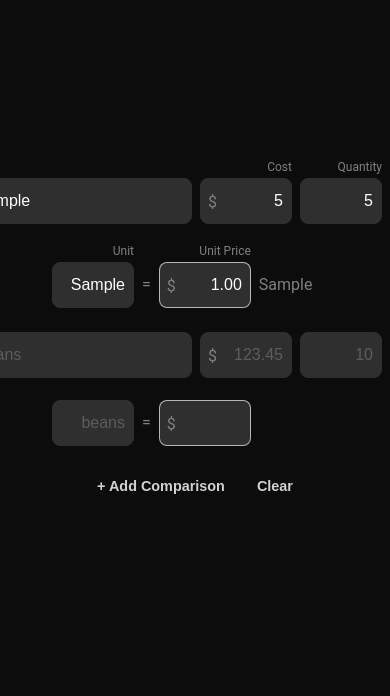
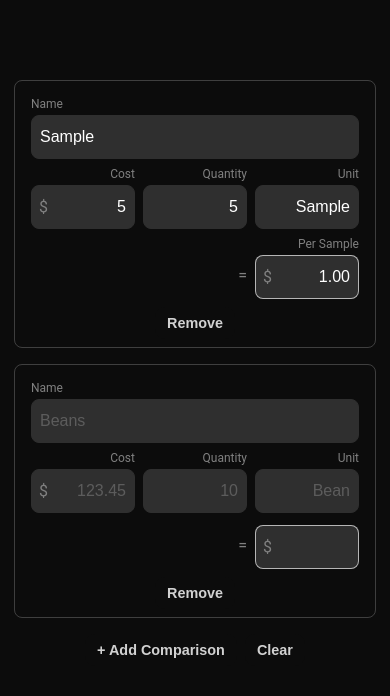
Before and after one commit to mjleonides/unit-pricer, a Vue app: page / in a window 390 px wide. Both pictures are taken after typing "Sample", "5", "5", "Sample" into the empty fields and a click on the button "+ Add Comparison". Shown: the top 696 px of the page. Built offline with nearby package versions, Linux system fonts and the light colour scheme; the HTML template or start-up script is replaced by a standard one.

Commit message:
Wow might be done

```diff
--- a/src/App.vue
+++ b/src/App.vue
@@ -24,6 +24,10 @@ const store = usePricesStore()
 <style>
 :root {
   --bg-color: rgb(12, 12, 12);
+}
+
+* {
+  box-sizing: border-box;
 }
 
 body {
@@ -53,11 +57,17 @@ button:focus-visible {
   background-color: rgba(70, 70, 70, 0.664);
   transition: background-color 0.3s ease-in-out;
 }
+
+@media screen and (max-width: 796px) {
+  .line-item label {
+    display: block;
+  }
+}
 </style>
 
 <style scoped>
 .table {
-  margin: 10rem auto;
+  margin: 5rem auto;
   max-width: max-content;
 }
 .button-container {
--- a/src/components/FieldComponent.vue
+++ b/src/components/FieldComponent.vue
@@ -1,6 +1,6 @@
 <template>
   <div class="field">
-    <label class="label" :for="id">{{ label }}</label>
+    <label class="label" :for="id" :class="{ 'label--show': showLabel }">{{ label }}</label>
     <div class="input-container">
       <span v-if="prefix" class="prefix">{{ prefix }}</span
       ><input
@@ -10,6 +10,7 @@
         :placeholder="placeholder"
         v-model="value"
         :readonly="readonly"
+        :inputmode="inputmode"
       />
     </div>
   </div>
@@ -27,6 +28,8 @@ interface Props {
   modelValue?: any
   prefix?: string
   readonly?: boolean
+  inputmode?: any
+  showLabel?: boolean
 }
 
 // interface PropsText {
@@ -63,6 +66,7 @@ const value = computed({
 .field {
   display: flex;
   flex-direction: column;
+  width: 100%;
 }
 
 .input-container {
@@ -81,6 +85,8 @@ input {
   padding: 0.75rem 0.5rem;
   font-size: 1rem;
   min-height: 1.25rem;
+
+  width: 100%;
 }
 
 .prefix {
@@ -105,6 +111,10 @@ label {
   font-size: 0.75rem;
 }
 
+.label--show {
+  display: block;
+}
+
 .prefix {
   color: grey;
   margin-inline-end: 0.125rem;
--- a/src/components/LineItem.vue
+++ b/src/components/LineItem.vue
@@ -1,16 +1,6 @@
 <template>
   <div class="line-item">
     <div class="row">
-      <div class="button-container">
-        <button
-          v-if="store.priceCount > 1"
-          id="remove-button"
-          title="Remove line"
-          @click="emit('onRemove')"
-        >
-          x
-        </button>
-      </div>
       <FieldComponent
         :id="`row-${price.key}-name`"
         name="name"
@@ -20,6 +10,8 @@
         :model-value="price.name"
         @update:model-value="(newValue) => store.updatePrice(price.key, 'name', newValue)"
       />
+    </div>
+    <div class="row">
       <FieldComponent
         :id="`row-${price.key}-cost`"
         class="small-field"
@@ -29,6 +21,7 @@
         placeholder="123.45"
         :model-value="price.cost"
         prefix="$"
+        inputmode="decimal"
         @update:model-value="(newValue) => store.updatePrice(price.key, 'cost', newValue)"
       />
       <FieldComponent
@@ -38,35 +31,40 @@
         label="Quantity"
         type="number"
         placeholder="10"
+        inputmode="numeric"
         :model-value="price.quantity"
         @update:model-value="(newValue) => store.updatePrice(price.key, 'quantity', newValue)"
       />
-    </div>
-    <div class="row">
       <FieldComponent
         :id="`row-${price.key}-unit`"
         class="small-field"
         name="unit"
         label="Unit"
         type="text"
-        placeholder="beans"
+        placeholder="Bean"
         :model-value="price.unit"
         @update:model-value="(newValue) => store.updatePrice(price.key, 'unit', newValue)"
       />
+    </div>
+    <div class="row">
       <div class="result-container">
         <span class="fill">=</span>
         <FieldComponent
           :id="`row-${price.key}-result`"
           name="result"
           class="small-field result"
-          label="Unit Price"
+          :label="price.unit ? `Per ${price.unit}` : ' '"
           type="text"
           readonly
           :modelValue="unitPriceDisplay"
           prefix="$"
+          show-label
         />
-        <span v-if="price.unit" class="fill">{{ price.unit }}</span>
+        <!-- <span v-if="price.unit" class="fill">{{ price.unit }}</span> -->
       </div>
+    </div>
+    <div v-if="store.priceCount > 1" class="button-container">
+      <button id="remove-button" title="Remove line" @click="emit('onRemove')">Remove</button>
     </div>
   </div>
 </template>
@@ -109,21 +107,17 @@ const unitPriceDisplay = computed(() => {
 .row {
   display: flex;
   flex-direction: row;
-  justify-content: flex-start;
-  align-items: end;
+  align-items: flex-end;
   gap: 0.5rem;
-  margin-bottom: 0.75rem;
 }
 
-@media screen and (max-width: 796px) {
-  .line-item {
-    flex-direction: column;
-  }
+.line-item {
+  margin-bottom: 1rem;
 }
 
 :deep(.small-field input) {
   text-align: right;
-  max-width: 4rem;
+  max-width: 6.5rem;
 }
 
 :deep(.small-field label) {
@@ -132,7 +126,6 @@ const unitPriceDisplay = computed(() => {
 
 .result-container {
   color: grey;
-  min-width: 15rem;
   display: flex;
   flex-direction: row;
   align-items: flex-end;
@@ -145,9 +138,7 @@ const unitPriceDisplay = computed(() => {
 
 .button-container {
   margin-bottom: 0.5rem;
-  min-width: 2rem;
 }
-
 .result {
   color: white;
 }
@@ -158,4 +149,23 @@ const unitPriceDisplay = computed(() => {
   flex-direction: row;
   align-items: center;
 }
+
+@media screen and (max-width: 796px) {
+  .line-item {
+    flex-direction: column;
+    border: solid 1px rgba(128, 128, 128, 0.437);
+    border-radius: 8px;
+    padding: 1rem;
+    align-items: center;
+  }
+
+  .row {
+    justify-content: flex-end;
+    width: 100%;
+  }
+
+  .button-container {
+    margin-bottom: -0.5rem;
+  }
+}
 </style>
--- a/vite.config.ts
+++ b/vite.config.ts
@@ -6,13 +6,13 @@ import vueDevTools from 'vite-plugin-vue-devtools'
 
 // https://vite.dev/config/
 export default defineConfig({
-  plugins: [
-    vue(),
-    vueDevTools(),
-  ],
+  plugins: [vue(), vueDevTools()],
   resolve: {
     alias: {
-      '@': fileURLToPath(new URL('./src', import.meta.url))
+      '@': fileURLToPath(new URL('./src', import.meta.url)),
     },
   },
+  server: {
+    host: true,
+  },
 })
```
